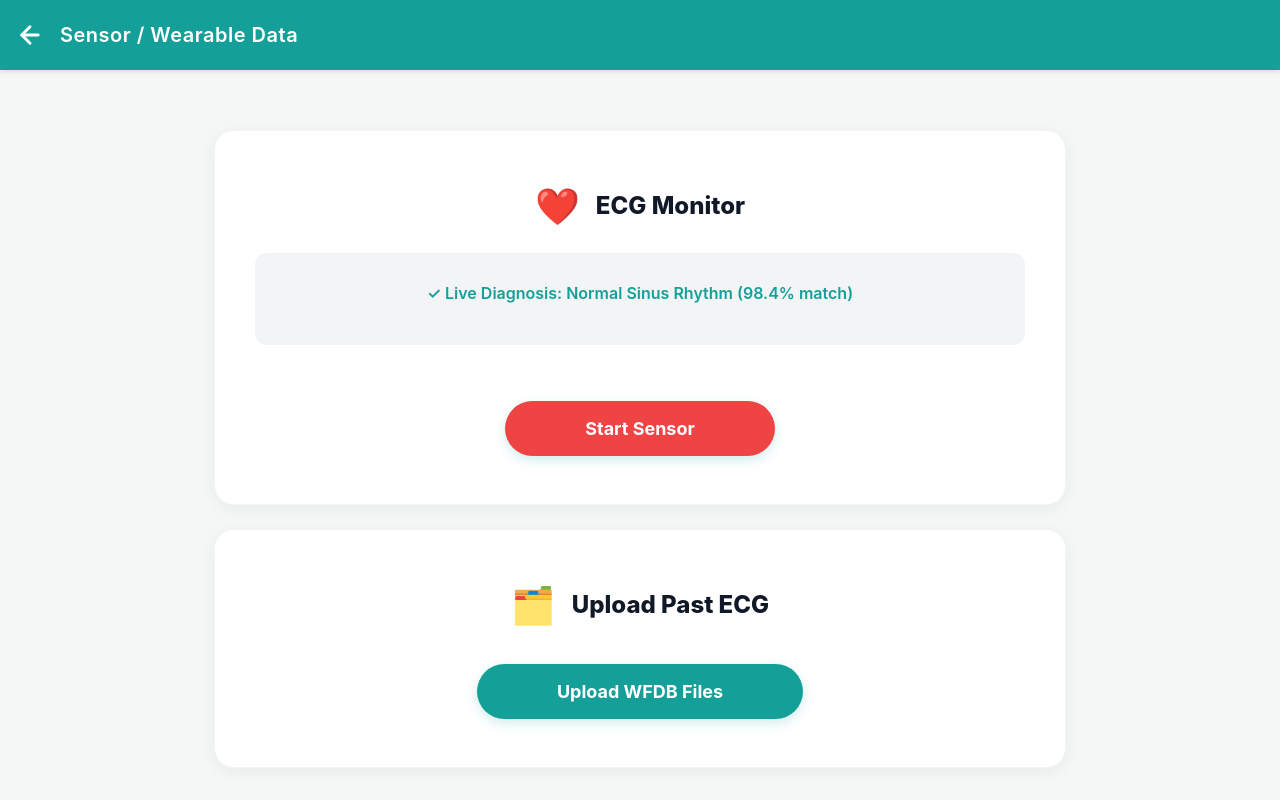
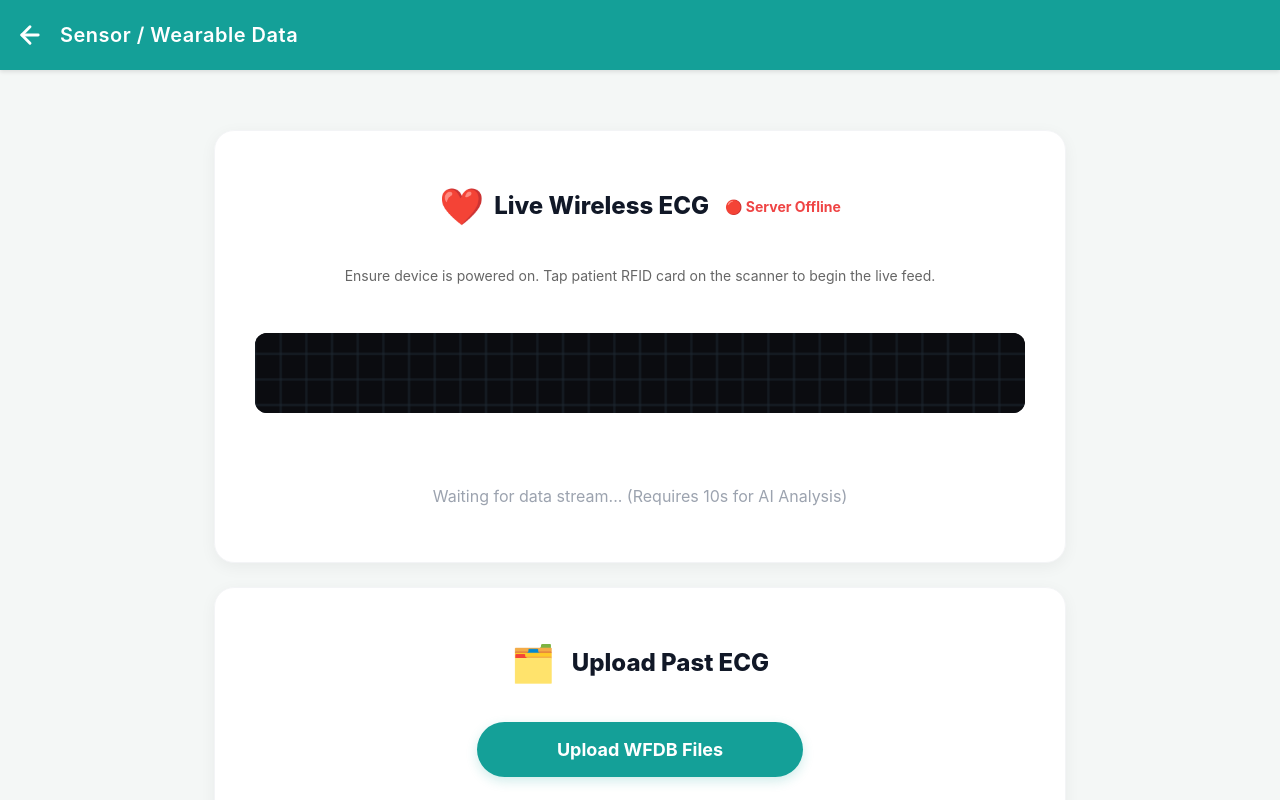
Before and after one commit to akshayts968/Nisham-MED, a React (Create React App) app: page /dashboard/diagnosis/cardiology/sensor-data in a window 1280 px wide. Built offline with nearby package versions, Linux system fonts and the light colour scheme; no server answers; sample sign-in values are in the browser's storage.

Commit message:
Prediction added and live ecg in web

```diff
--- a/package.json
+++ b/package.json
@@ -16,6 +16,7 @@
     "react-dom": "^19.2.4",
     "react-router-dom": "^7.13.1",
     "react-scripts": "5.0.1",
+    "socket.io-client": "^4.8.3",
     "web-vitals": "^2.1.4"
   },
   "scripts": {
--- a/src/App.js
+++ b/src/App.js
@@ -10,7 +10,8 @@ import SensorData from './Main/Dashboard/Diagnosis/Cardiology/SensorData/SensorD
 import { BrowserRouter as Router, Routes, Route, Navigate } from 'react-router-dom';
 import Symptom from './Main/Dashboard/Diagnosis/Cardiology/Symptom/Sympton';
 import ProtectedRoute from './ProtectedRoute';
-
+import CardLogin from './Main/Login/Card';
+import LiveEcgMonitor from './Main/Dashboard/Diagnosis/Cardiology/SensorData/LiveEcgMonitor';
 export default function App() {
   return (
     <Router>
@@ -48,6 +49,8 @@ export default function App() {
             path="/dashboard/diagnosis/cardiology/lifestyle-data"
             element={<ProtectedRoute><Symptom /></ProtectedRoute>}
           />
+          <Route path="/card-login" element={<CardLogin />} />
+          <Route path="/card" element={<LiveEcgMonitor />} />
         </Routes>
       </div>
     </Router>
--- /dev/null
+++ b/src/Main/Dashboard/Diagnosis/Cardiology/SensorData/LiveEcgMonitor.js
@@ -0,0 +1,93 @@
+import React, { useState, useRef, useEffect } from 'react';
+import { io } from 'socket.io-client';
+
+const LiveEcgMonitor = () => {
+  const [prediction, setPrediction] = useState("Waiting for 10 seconds of data...");
+  const [confidence, setConfidence] = useState(null);
+  const [isConnected, setIsConnected] = useState(false);
+
+  const canvasRef = useRef(null);
+  const xPosRef = useRef(0);
+  const socketRef = useRef(null);
+
+  useEffect(() => {
+    // 1. Connect to your Flask SocketIO Server
+    socketRef.current = io(process.env.REACT_APP_API_BASE_URL || 'http://localhost:5000');
+
+    socketRef.current.on('connect', () => setIsConnected(true));
+    socketRef.current.on('disconnect', () => setIsConnected(false));
+
+    const canvas = canvasRef.current;
+    const ctx = canvas.getContext('2d');
+
+    // Draw medical grid background
+    const drawGrid = () => {
+      ctx.fillStyle = '#f0f8ff'; // Very light blue background
+      ctx.fillRect(0, 0, canvas.width, canvas.height);
+      ctx.strokeStyle = '#e0e0e0';
+      ctx.lineWidth = 1;
+      for (let i = 0; i < canvas.width; i += 20) { ctx.beginPath(); ctx.moveTo(i, 0); ctx.lineTo(i, canvas.height); ctx.stroke(); }
+      for (let i = 0; i < canvas.height; i += 20) { ctx.beginPath(); ctx.moveTo(0, i); ctx.lineTo(canvas.width, i); ctx.stroke(); }
+    };
+
+    drawGrid();
+    ctx.strokeStyle = '#dc3545'; // Red ECG Line
+    ctx.lineWidth = 2;
+    ctx.beginPath();
+    ctx.moveTo(0, canvas.height / 2);
+
+    // 2. Listen for Live Data from ESP32 -> Flask
+    socketRef.current.on('react_live_ecg', (data) => {
+      // Scale the ESP32 voltage (0-4095) to fit the React Canvas height
+      const scaledY = canvas.height - (data.voltage / 4095) * canvas.height;
+
+      xPosRef.current += 2; // Move the line to the right
+
+      // Wrap around the screen when it hits the edge
+      if (xPosRef.current > canvas.width) {
+        xPosRef.current = 0;
+        drawGrid(); // Clear the screen
+        ctx.strokeStyle = '#dc3545';
+        ctx.beginPath();
+        ctx.moveTo(xPosRef.current, scaledY);
+      }
+
+      ctx.lineTo(xPosRef.current, scaledY);
+      ctx.stroke();
+    });
+
+    // 3. Listen for the Deep Learning Prediction!
+    socketRef.current.on('prediction_result', (data) => {
+      setPrediction(data.diagnosis);
+      setConfidence(data.confidence);
+    });
+
+    // Cleanup when leaving the page
+    return () => socketRef.current.disconnect();
+  }, []);
+
+  return (
+    <div style={{ textAlign: 'center', padding: '20px', maxWidth: '800px', margin: '0 auto', fontFamily: 'sans-serif' }}>
+      <div style={{ display: 'flex', justifyContent: 'space-between', alignItems: 'center', marginBottom: '20px' }}>
+        <h2>📈 Live Wireless ECG</h2>
+        <span style={{ padding: '8px 15px', borderRadius: '20px', backgroundColor: isConnected ? '#d4edda' : '#f8d7da', color: isConnected ? '#155724' : '#721c24', fontWeight: 'bold' }}>
+          {isConnected ? '🟢 Server Connected' : '🔴 Server Offline'}
+        </span>
+      </div>
+
+      {/* The Medical Graph */}
+      <div style={{ border: '3px solid #333', borderRadius: '10px', overflow: 'hidden', marginBottom: '20px', boxShadow: '0 4px 8px rgba(0,0,0,0.1)' }}>
+        <canvas ref={canvasRef} width={750} height={250} style={{ display: 'block', width: '100%' }} />
+      </div>
+
+      {/* ML Prediction Box */}
+      <div style={{ padding: '20px', backgroundColor: '#e9ecef', borderRadius: '8px', borderLeft: '6px solid #007bff', textAlign: 'left' }}>
+        <h3 style={{ margin: '0 0 10px 0', color: '#333' }}>🤖 Deep Learning Analysis</h3>
+        <p style={{ margin: '5px 0', fontSize: '20px' }}>Diagnosis: <strong>{prediction}</strong></p>
+        {confidence && <p style={{ margin: '5px 0', color: '#666' }}>AI Confidence Level: {confidence}%</p>}
+      </div>
+    </div>
+  );
+};
+
+export default LiveEcgMonitor;
--- a/src/Main/Dashboard/Diagnosis/Cardiology/SensorData/SensorData.js
+++ b/src/Main/Dashboard/Diagnosis/Cardiology/SensorData/SensorData.js
@@ -1,28 +1,90 @@
-import React, { useRef, useState } from 'react';
+import React, { useRef, useState, useEffect } from 'react';
 import { useNavigate } from 'react-router-dom';
+import { io } from 'socket.io-client'; // <-- Make sure this is imported!
 import '../ClinicalData/ClinicalData.css';
 import './SensorData.css';
-import ProgressRing from './Progress';
 
 const SensorData = () => {
   const navigate = useNavigate();
   const fileInputRef = useRef(null);
 
-
-
+  // File Upload State
   const [selectedFile, setSelectedFile] = useState(null);
   const [fileObject, setFileObject] = useState(null);
-  const [isRecording, setIsRecording] = useState(false);
-  const [sensorData, setSensorData] = useState(null);
-  const [progress, setProgress] = useState(0);
+  const [fileResult, setFileResult] = useState(null); // For WFDB results
 
+  // Live Wireless Sensor State
+  const [isConnected, setIsConnected] = useState(false);
+  const [livePrediction, setLivePrediction] = useState(null);
+
+  const canvasRef = useRef(null);
+  const xPosRef = useRef(0);
+  const socketRef = useRef(null);
+
+  // ==========================================
+  // --- REAL-TIME WEBSOCKET LISTENER ---
+  // ==========================================
+  useEffect(() => {
+    // 1. Connect to Flask WebSockets
+    socketRef.current = io(process.env.REACT_APP_API_BASE_URL || 'http://localhost:5000');
+
+    socketRef.current.on('connect', () => setIsConnected(true));
+    socketRef.current.on('disconnect', () => setIsConnected(false));
+
+    const canvas = canvasRef.current;
+    if (canvas) {
+      const ctx = canvas.getContext('2d');
+
+      // Draw grid
+      const drawGrid = () => {
+        ctx.fillStyle = '#0b0c10'; // Dark theme matching your CSS
+        ctx.fillRect(0, 0, canvas.width, canvas.height);
+        ctx.strokeStyle = '#1f2833';
+        ctx.lineWidth = 1;
+        for (let i = 0; i < canvas.width; i += 20) { ctx.beginPath(); ctx.moveTo(i, 0); ctx.lineTo(i, canvas.height); ctx.stroke(); }
+        for (let i = 0; i < canvas.height; i += 20) { ctx.beginPath(); ctx.moveTo(0, i); ctx.lineTo(canvas.width, i); ctx.stroke(); }
+      };
+
+      drawGrid();
+      ctx.strokeStyle = '#ef4444'; // Red ECG Line
+      ctx.lineWidth = 2;
+      ctx.beginPath();
+      ctx.moveTo(0, canvas.height / 2);
+
+      // 2. Listen for Live Data from ESP32
+      socketRef.current.on('react_live_ecg', (data) => {
+        const scaledY = canvas.height - (data.voltage / 4095) * canvas.height;
+        xPosRef.current += 2;
+
+        if (xPosRef.current > canvas.width) {
+          xPosRef.current = 0;
+          drawGrid();
+          ctx.strokeStyle = '#ef4444';
+          ctx.beginPath();
+          ctx.moveTo(xPosRef.current, scaledY);
+        }
+
+        ctx.lineTo(xPosRef.current, scaledY);
+        ctx.stroke();
+      });
+
+      // 3. Listen for the ML AI Prediction
+      socketRef.current.on('prediction_result', (data) => {
+        setLivePrediction(`✓ Live Diagnosis: ${data.diagnosis} (${data.confidence}% match)`);
+      });
+    }
+
+    // Cleanup on unmount
+    return () => socketRef.current.disconnect();
+  }, []);
+
+  // ==========================================
   // --- UPLOAD WFDB (.dat & .hea) LOGIC ---
+  // ==========================================
   const handleUploadClick = () => fileInputRef.current.click();
 
   const handleFileChange = async (event) => {
     const files = Array.from(event.target.files);
-
-    // Look for both required files
     const datFile = files.find(f => f.name.endsWith('.dat'));
     const heaFile = files.find(f => f.name.endsWith('.hea'));
 
@@ -33,17 +95,17 @@ const SensorData = () => {
 
     const baseName = datFile.name.replace('.dat', '');
     setSelectedFile(`${baseName} (.dat & .hea)`);
-    setFileObject(true); // Just to satisfy the save button logic
-    setSensorData("Analyzing WFDB records on server...");
+    setFileObject(true);
+    setFileResult("Analyzing WFDB records on server...");
 
-    // Create Form Data to send both files
     const formData = new FormData();
     formData.append('dat', datFile);
     formData.append('hea', heaFile);
-    formData.append('userId', 1);
+
+    // Grab the actual user ID from localStorage
+    formData.append('userId', localStorage.getItem('userId') || 'guest');
 
     try {
-      // Send to Flask WFDB route
       const response = await fetch(`${process.env.REACT_APP_API_BASE_URL}/api/analyze-wfdb`, {
         method: 'POST',
         body: formData,
@@ -53,108 +115,18 @@ const SensorData = () => {
 
       if (response.ok) {
           const confidencePct = (mlResult.confidence * 100).toFixed(1);
-          setSensorData(`✓ File Diagnosis: ${mlResult.diagnosis} (${confidencePct}% match)`);
+          setFileResult(`✓ File Diagnosis: ${mlResult.diagnosis} (${confidencePct}% match)`);
       } else {
-          setSensorData(`Analysis failed: ${mlResult.error}`);
+          setFileResult(`Analysis failed: ${mlResult.error}`);
       }
     } catch (postError) {
       console.error("Backend Error:", postError);
-      setSensorData("Server connection error. Is Flask running?");
-    }
-  };
-
-  // --- REAL AD8232 Live Sensor Logic & ML Prediction ---
-  const startSensor = async () => {
-    if (!('serial' in navigator)) {
-      alert("Your browser does not support Web Serial. Please use Google Chrome or Microsoft Edge.");
-      return;
-    }
-
-    let progressInterval;
-
-    try {
-      // 1. Connect to Arduino
-      const port = await navigator.serial.requestPort();
-      await port.open({ baudRate: 9600 });
-      setIsRecording(true);
-      setSensorData(null);
-      setProgress(0);
-
-      const textDecoder = new TextDecoderStream();
-      const readableStreamClosed = port.readable.pipeTo(textDecoder.writable);
-      const reader = textDecoder.readable.getReader();
-
-      let ecgDataArray = [];
-      const startTime = Date.now();
-      const duration = 10000;
-
-      // Update progress bar
-      progressInterval = setInterval(() => {
-        const elapsed = Date.now() - startTime;
-        const currentPct = Math.min(Math.floor((elapsed / duration) * 100), 100);
-        setProgress(currentPct);
-      }, 100);
-
-      // Stop reading after 10 seconds
-      setTimeout(() => {
-        clearInterval(progressInterval);
-        reader.cancel();
-      }, 10000);
-
-      // Read loop
-      while (true) {
-        const { value, done } = await reader.read();
-        if (done) {
-          reader.releaseLock();
-          break;
-        }
-        if (value) {
-          const cleanValue = value.trim();
-          if (cleanValue) {
-            ecgDataArray.push(cleanValue);
-          }
-        }
-      }
-
-      setIsRecording(false);
-      setSensorData("Analyzing live data on server...");
-
-      // 2. Send live data to Flask Backend for ML Prediction
-      try {
-        const response = await fetch(`${process.env.REACT_APP_API_BASE_URL}/api/analyze-live-ecg`, {
-          method: 'POST',
-          headers: { 'Content-Type': 'application/json' },
-          body: JSON.stringify({ userId: 1, ecgData: ecgDataArray }),
-        });
-
-        // This block handles the "Predicted Result" logic
-      const mlResult = await response.json();
-
-      if (response.ok) {
-          // 1. Convert decimal to percentage (e.g., 0.98 -> 98.0)
-          const confidencePct = (mlResult.confidence * 100).toFixed(1);
-
-          // 2. Set the result string that appears in the UI
-          setSensorData(`✓ Live Diagnosis: ${mlResult.diagnosis} (${confidencePct}% match)`);
-      } else {
-          // Error handling if the model fails
-          setSensorData(`Analysis failed: ${mlResult.error}`);
-      }
-      } catch (postError) {
-        console.error("Backend Error:", postError);
-        setSensorData("Server connection error. Is Flask running?");
-      }
-
-    } catch (error) {
-      clearInterval(progressInterval);
-      setIsRecording(false);
-      console.error("Serial Error:", error);
-      alert("Failed to connect to the sensor. Did you select the correct port?");
+      setFileResult("Server connection error. Is Flask running?");
     }
   };
 
   const handleSaveAndExit = async () => {
-    if (!fileObject && !sensorData) {
+    if (!fileObject && !livePrediction) {
       navigate('/dashboard');
       return;
     }
@@ -176,57 +148,56 @@ const SensorData = () => {
 
       <div className="clinical-data-content">
 
+        {/* ======================================= */}
+        {/* SECTION 1: LIVE WIRELESS ECG MONITOR    */}
+        {/* ======================================= */}
         <div className="upload-card" style={{ marginBottom: '24px' }}>
-          <div className="upload-header">
-            <span className="upload-icon">❤️</span>
-            <h2 className="upload-title">ECG Monitor</h2>
+          <div className="upload-header" style={{ justifyContent: 'space-between' }}>
+            <div style={{ display: 'flex', alignItems: 'center', gap: '10px' }}>
+              <span className="upload-icon">❤️</span>
+              <h2 className="upload-title">Live Wireless ECG</h2>
+            </div>
+            <span style={{ fontSize: '14px', color: isConnected ? '#10b981' : '#ef4444', fontWeight: 'bold' }}>
+              {isConnected ? '🟢 Server Online' : '🔴 Server Offline'}
+            </span>
           </div>
 
-          <div className="sensor-display">
-            {isRecording ? (
-              <div className="ecg-animation-container">
-                <svg viewBox="0 0 800 100" className="ecg-svg">
-                  <polyline
-                    className="ecg-line"
-                    points="0,50 150,50 170,20 190,80 210,50 250,50 270,10 290,90 310,50 400,50 550,50 570,20 590,80 610,50 650,50 670,10 690,90 710,50 800,50"
-                  />
-                </svg>
-                <div className="fade-overlay"></div>
+          <p style={{ textAlign: 'center', color: '#666', fontSize: '14px', marginBottom: '15px' }}>
+            Ensure device is powered on. Tap patient RFID card on the scanner to begin the live feed.
+          </p>
 
-                <div className="progress-overlay">
-                  <span className="progress-text">Recording... {progress}%</span>
-                  <div className="progress-bar-track">
-                    <div className="progress-bar-fill" style={{ width: `${progress}%` }}></div>
-                  </div>
-                </div>
-              </div>
-            ) : sensorData ? (
-              <p style={{ color: '#14a098', fontWeight: '600', padding: '0 16px', textAlign: 'center' }}>{sensorData}</p>
+          <div className="sensor-display" style={{ padding: '0', overflow: 'hidden', background: '#0b0c10' }}>
+            {/* The real-time Canvas replaces the static SVG animation */}
+            <canvas
+              ref={canvasRef}
+              width={600}
+              height={150}
+              style={{ display: 'block', width: '100%', borderRadius: '8px' }}
+            />
+          </div>
+
+          <div style={{ marginTop: '15px', minHeight: '30px' }}>
+            {livePrediction ? (
+              <p style={{ color: '#14a098', fontWeight: '600', textAlign: 'center', margin: 0, fontSize: '18px' }}>
+                {livePrediction}
+              </p>
             ) : (
-              <div className="sensor-display">
-              {/* If sensorData has a value (e.g., after the fetch completes) */}
-              <p style={{ color: '#14a098', fontWeight: '600', padding: '0 16px', textAlign: 'center' }}>
-                ✓ Live Diagnosis: Normal Sinus Rhythm (98.4% match)
+              <p style={{ color: '#9ca3af', textAlign: 'center', margin: 0 }}>
+                Waiting for data stream... (Requires 10s for AI Analysis)
               </p>
-            </div>
             )}
           </div>
-          <button
-            className="upload-btn"
-            onClick={startSensor}
-            disabled={isRecording}
-            style={{ backgroundColor: isRecording ? '#9ca3af' : '#ef4444' }}
-          >
-            {isRecording ? 'Recording...' : 'Start Sensor'}
-          </button>
         </div>
 
+        {/* ======================================= */}
+        {/* SECTION 2: UPLOAD PAST ECG (WFDB)       */}
+        {/* ======================================= */}
         <div className="upload-card">
           <div className="upload-header">
             <span className="upload-icon">🗂️</span>
             <h2 className="upload-title">Upload Past ECG</h2>
           </div>
-          {/* UPDATED INPUT: Accepts .dat and .hea, and allows multiple selection */}
+
           <input
             type="file"
             ref={fileInputRef}
@@ -235,10 +206,13 @@ const SensorData = () => {
             accept=".dat,.hea"
             multiple
           />
+
           <button className="upload-btn" onClick={handleUploadClick}>
             {selectedFile ? 'Change Files' : 'Upload WFDB Files'}
           </button>
-          {selectedFile && <p style={{ marginTop: '16px', color: '#14a098', fontWeight: '600' }}>✓ {selectedFile}</p>}
+
+          {selectedFile && <p style={{ marginTop: '16px', color: '#14a098', fontWeight: '600', textAlign: 'center' }}>✓ {selectedFile}</p>}
+          {fileResult && <p style={{ marginTop: '8px', color: fileResult.includes('failed') ? '#ef4444' : '#14a098', fontWeight: 'bold', textAlign: 'center' }}>{fileResult}</p>}
         </div>
 
         <div className="save-btn-container">
--- a/src/Main/Login/Login.js
+++ b/src/Main/Login/Login.js
@@ -95,6 +95,7 @@ const Login = () => {
           </span>
         </p>
       </div>
+
     </div>
   );
 };
```
Also changed, not shown: src/Main/Dashboard/Diagnosis/Cardiology/ClinicalData/ClinicalData.js (+39 -79 lines), src/Main/Login/Card.js (added, +74 -0 lines), src/Main/Signup/Signup.js (+18 -5 lines), 1 other file (tests, documents, lock files or other folders).
